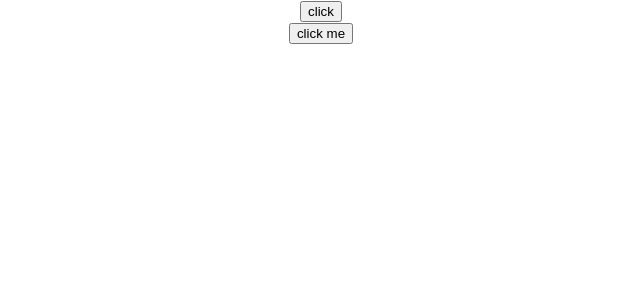
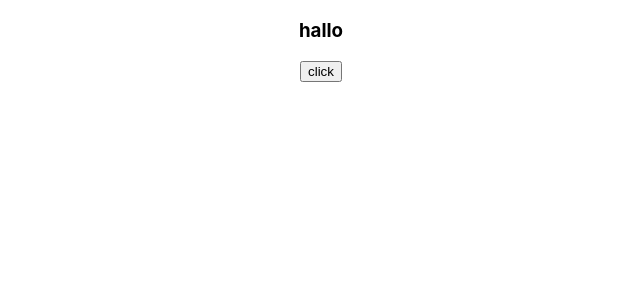
Before and after one commit to MarioTiara/React-Study, a React (Create React App) app: page / in a window 1280 px wide. Shown: the top 300 px of the page, without its empty margins (319-959 px from the left). Built offline with nearby package versions, Linux system fonts and the light colour scheme.

Commit message:
[14-Binding Event Handler] binding in render method

```diff
--- a/src/App.js
+++ b/src/App.js
@@ -7,12 +7,14 @@ import Message from './components/Message';
 import Counter from './components/Counter';
 import FunctionClick from './components/FunctionClick';
 import ClassClick from './components/ClassClick';
+import EventBind from './components/EventBind';
 class App extends Component {
   render() {
     return (
       <div className="App">
-        <FunctionClick/>
-        <ClassClick/>
+        {/* <FunctionClick/>
+        <ClassClick/> */}
+        <EventBind/>
         {/* <Counter></Counter> */}
         {/* <Message/> */}
         {/* <Greet name="mario" herroName="superman">
--- /dev/null
+++ b/src/components/EventBind.js
@@ -0,0 +1,26 @@
+import React, { Component } from 'react'
+
+export class EventBind extends Component {
+    constructor(props) {
+      super(props)
+
+      this.state = {
+         message:"hallo"
+      }
+    }
+    clickHandler (){
+        this.setState({
+            message:"goodBy"
+        })
+    }
+  render() {
+    return (
+      <div>
+        <h3>{this.state.message}</h3>
+        <button onClick={this.clickHandler.bind(this)}>click</button>
+      </div>
+    )
+  }
+}
+
+export default EventBind
```
